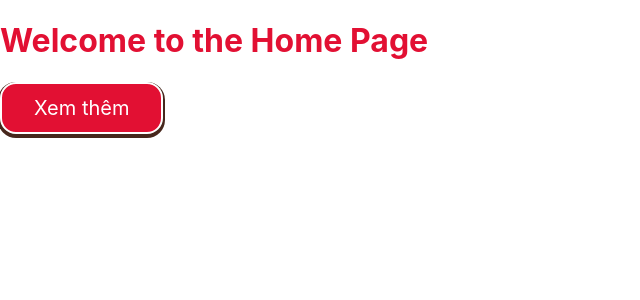
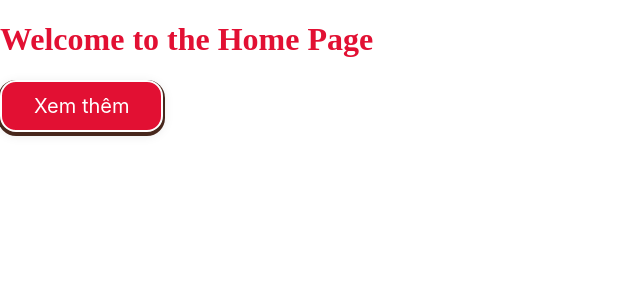
Before and after one commit to Web-Development-Group11/cake-web-project, a React (Create React App) app in the folder frontend/: page / in a window 1280 px wide. Shown: the top 300 px of the page, without its empty margins (0-640 px from the left). Built offline with nearby package versions, Linux system fonts and the light colour scheme.

Commit message:
update button

```diff
--- a/frontend/src/Variable.css
+++ b/frontend/src/Variable.css
@@ -19,7 +19,6 @@
     --highlight-text : var(--brown);
 
     /* Set font variants */
-
 }
 
 
--- a/frontend/src/components/button/Button.css
+++ b/frontend/src/components/button/Button.css
@@ -10,36 +10,20 @@ button {
     padding: 12px 32px;
     border: 2px solid var(--white);
     border-radius: 16px;
-    box-shadow: 0 2px 0 2px var(--brown);
-    /* box-shadow: 0px 3px 12px rgba(0, 0, 0, 0.10); */
+    box-shadow: 0 2px 0 2px var(--brown),
+                0px 3px 12px rgba(0, 0, 0, 0.10);
     position: relative;
     overflow: hidden;
-    /* transition: all 0.3s; */
 }
-
-/* button:before {
-    content: "";
-    position: absolute;
-    width: 100px;
-    height: 120%;
-    background-color: #ff6700;
-    top: 50%;
-    transform: skewX(30deg) translate(-150%, -50%);
-    transition: all 0.5s;
-} */
 
 button:hover {
     background-color: var(--variant);
     color: var(--text);
-    box-shadow: 0 2px 0 2px var(--brown);
+    box-shadow: 0 2px 0 2px var(--brown),
+                0px 8px 32px rgba(0, 0, 0, 0.12)
 }
 
-/* button:hover::before {
-    transform: skewX(30deg) translate(150%, -50%);
-    transition-delay: 0.1s;
-} */
-
 button:active {
-    /* transform: scale(0.9); */
-    box-shadow: 0 1px 0 1px var(--brown);
+    box-shadow: 0 1px 0 1px var(--brown),
+                0px 1px 8px rgba(0, 0, 0, 0.12)
 }
--- a/frontend/src/pages/home/Home.css
+++ b/frontend/src/pages/home/Home.css
@@ -1,4 +1,5 @@
 @import url("../../Variable.css");
 h1 {
     color: var(--primary-color);
+    font-family: Lobster;
 }
```
